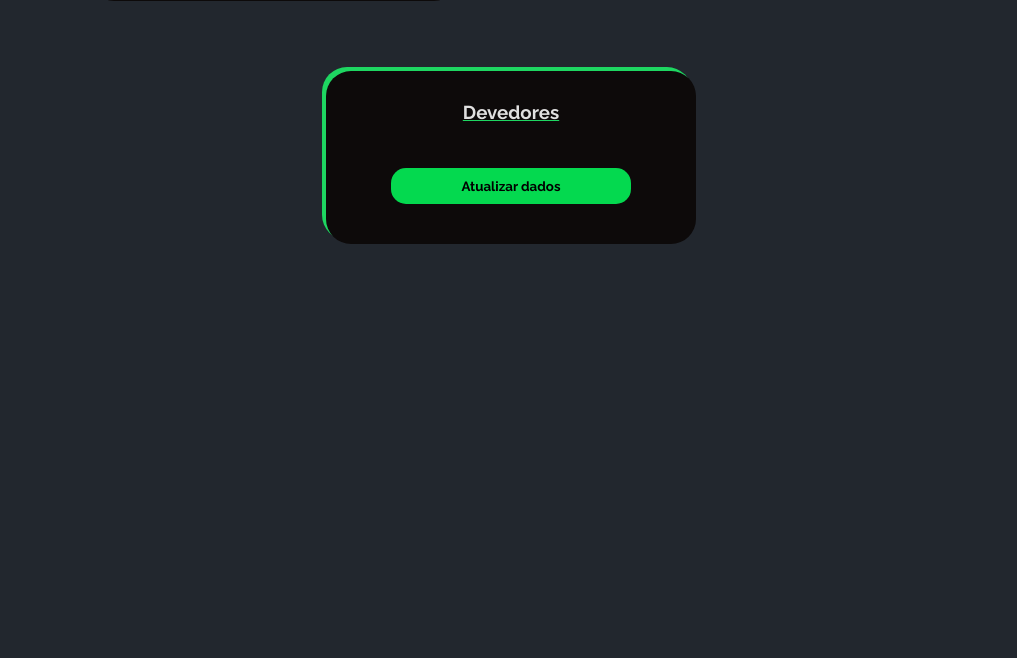
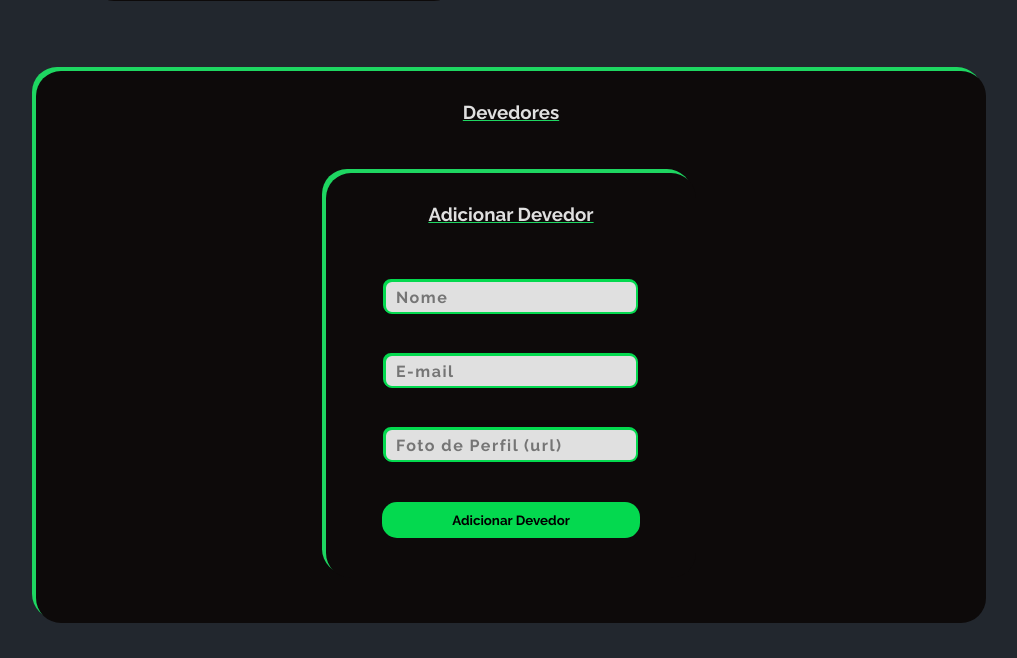
Before and after one commit to Luiz-Gustavo-Soares/moneylender, a Flask app: template app/templates/dashboard.html in a window 1280 px wide. Shown: the part 721-1379 px from the top of the page, without its empty margins (129-1146 px from the left). Before the commit the page ends 965 px from the top, so only its background shows below. Run offline with Flask 3, Linux system fonts and the light colour scheme; the template is opened without the code that fills it, so the values that code supplies are empty; some web fonts are replaced.

Commit message:
remoção de tabela

```diff
--- a/app/controllers/default.py
+++ b/app/controllers/default.py
@@ -3,7 +3,7 @@ from flask_login import login_user, logout_user, current_user
 from app import app, db, lm
 from pixqrcode import PixQrCode
 from werkzeug.security import generate_password_hash
-from app.models.tables import Dividas, Config, Login
+from app.models.tables import Config, Login, Devedores
 
 @lm.user_loader
 def load_user(user_id):
@@ -11,8 +11,8 @@ def load_user(user_id):
 
 @app.route('/')
 def home():
-    dividas = Dividas.query.all()
-    return render_template('home.html', dividas=dividas)
+    devedores = Devedores.query.all()
+    return render_template('home.html', devedores=devedores)
 
 
 @app.route('/login', methods=['GET', 'POST'])
@@ -52,14 +52,21 @@ def dashboard():
     if current_user.is_authenticated:
         config = Config.query.first()
         config.valor = f'{config.valor:.2f}'
-        return render_template('dashboard.html', config=config)
+
+        devedores = Devedores.query.all()
+
+        for devedor in devedores:
+            if (not devedor.meses_devendo):
+                devedor.meses_devendo = 0
+
+        return render_template('dashboard.html', config=config, devedores=devedores)
     else:
         return redirect(url_for('home'))
 
 
 @app.route('/api/pagamento/<int:id>')
 def api_get_pagamento(id):
-    divida = Dividas.query.filter_by(id=id).first()
+    devedor = Devedores.query.filter_by(id=id).first()
     config = Config.query.first()
 
     if not config:
@@ -67,17 +74,17 @@ def api_get_pagamento(id):
         db.session.add(config)
         db.session.commit()
 
-    pixTotal = PixQrCode('Luiz Gustavo Soares', '38998381255', 'Diamantina', str(config.valor*divida.meses_devendo))
+    pixTotal = PixQrCode('Luiz Gustavo Soares', '38998381255', 'Diamantina', str(config.valor*devedor.meses_devendo))
     pix = PixQrCode('Luiz Gustavo Soares', '38998381255', 'Diamantina', str(config.valor))
 
 
 
     body = {
-        'id':divida.id,
-        'meses_devendo': divida.meses_devendo,
+        'id':devedor.id,
+        'meses_devendo': devedor.meses_devendo,
         'valor': config.valor,
-        'nome': divida.devedor.nome,
-        'email': divida.devedor.email,
+        'nome': devedor.nome,
+        'email': devedor.email,
         'pix': url_for('static', filename='imgs/qrcode-pix.png'),
         'pix_total': url_for('static', filename='imgs/qrcode-pix.png')
     }
@@ -151,4 +158,41 @@ def api_login():
                 db.session.commit()
 
 
-    return render_template('dashboard.html')
+    return redirect(url_for('dashboard'))
+
+
+
+@app.route('/api/devedores/divida/<int:id>', methods=['GET', 'POST'])
+def api_devedores(id):
+
+    if not current_user.is_authenticated:
+        return redirect(url_for('home'))
+
+    if request.method == 'POST':
+        meses_devendo = request.form['meses_devendo']
+        if meses_devendo:
+            devedor = Devedores.query.get(id)
+            devedor.meses_devendo = meses_devendo
+            db.session.commit()
+
+    return redirect(url_for('dashboard'))
+
+
+@app.route('/api/devedores/add', methods=['GET', 'POST'])
+def api_devedores_add():
+
+    if not current_user.is_authenticated:
+        return redirect(url_for('home'))
+
+    if request.method == 'POST':
+        nome = request.form['nome']
+        email = request.form['mail']
+        foto_perfil = request.form['foto_perfil']
+
+        if nome and email:
+            dev = Devedores(nome=nome, email=email, foto_perfil=foto_perfil, meses_devendo=0)
+            db.session.add(dev)
+            db.session.commit()
+
+
+    return redirect(url_for('dashboard'))
--- a/app/static/css/style.css
+++ b/app/static/css/style.css
@@ -359,3 +359,38 @@ form button {
     margin: 35px 0px;
     height: min-content;
 }
+
+
+.dashboard section {
+    color: var(--color5);
+    background-color: var(--color4);
+
+    height: min-content;
+    width: 100%;
+    margin: 35px 0px;
+
+    border-radius: 20px;
+    padding: 10px 20px;
+
+    border-radius: 25px;
+    box-shadow: -4px -4px 0px var(--color1);
+}
+
+.dashboard section h3 {
+    font-family: var(--font1);
+    text-align: center;
+
+    text-decoration: underline;
+    text-decoration-color: var(--color1);
+    padding: 20px 5px 15px;
+}
+
+.dashboard section .forms-dividas {
+    display: flex;
+    flex-wrap: wrap;
+    justify-content: space-around;
+}
+
+.dashboard #devedores-add {
+    margin: 35px auto;
+}
--- a/app/templates/dashboard.html
+++ b/app/templates/dashboard.html
@@ -35,12 +35,35 @@
         <button type="submit">Atualizar dados</button>
     </form>
 
-    <form action="" method="POST" id="devedores">
+
+    <section>
+
         <h3>Devedores</h3>
 
-        <button type="submit">Atualizar dados</button>
-    </form>
 
+        <div class="forms-dividas">
+            {% for devedor in devedores %}
+                <form action="/api/devedores/divida/{{devedor.id}}" method="POST">
+                    <h4>{{devedor.nome.capitalize()}}</h4>
+                        <label for="meses-devendo">Meses Devendo: {{devedor.meses_devendo}}</label>
+                    <input type="number" name="meses_devendo" id="meses-devendo-{{devedor.id}}" placeholder="Nova quantidade de meses">
+
+                    <button>Atualizar</button>
+                </form>
+            {% endfor %}
+        </div>
+
+
+        <form action="/api/devedores/add" method="POST" id="devedores-add">
+            <h3>Adicionar Devedor</h3>
+
+            <input type="text" placeholder="Nome" name="nome" id="nome-devedor" required>
+            <input type="email" name="mail" id="mail-devedor" placeholder="E-mail" required>
+            <input type="url" name="foto_perfil" id="foto-perfil-devedor" placeholder="Foto de Perfil (url)">
+
+            <button type="submit">Adicionar Devedor</button>
+        </form>
+    </section>
 
 </div>
 
```
Also changed, not shown: app/models/tables.py (+1 -11 lines), app/templates/home.html (+5 -5 lines).
